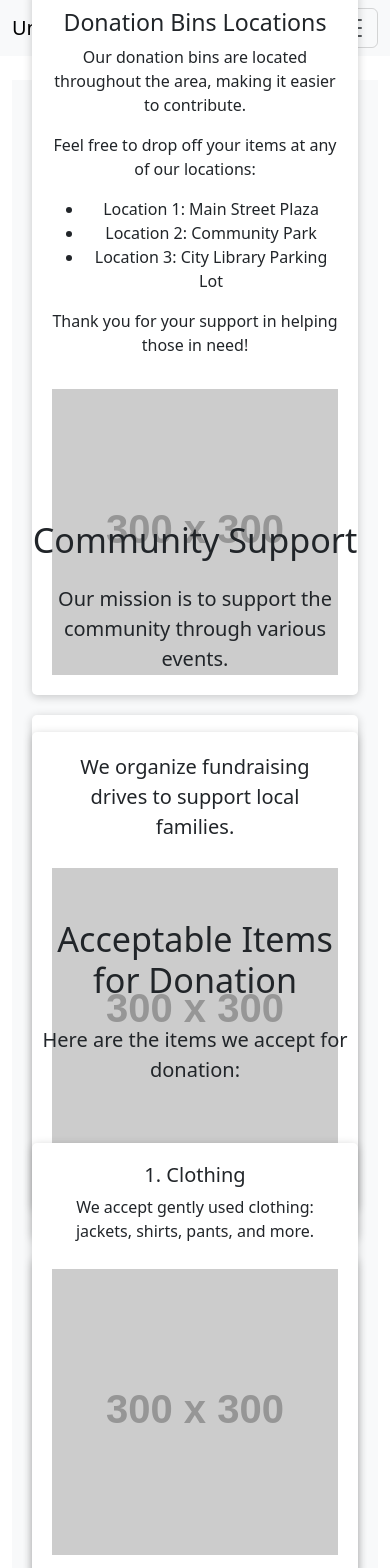
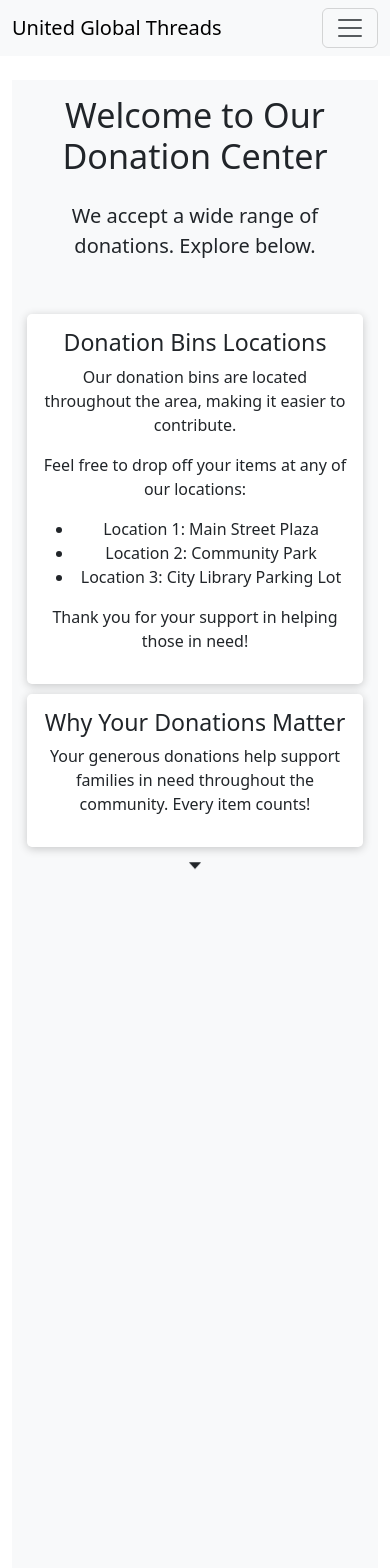
Before and after one commit to IAMMICHAELNBD/unitedglobalthreads, a React (Create React App) app in the folder react-unitedglobalthreads/: page / in a window 390 px wide. Shown: the top 1568 px of the page. Built offline with nearby package versions, Linux system fonts and the light colour scheme.

Commit message:
Adding more node modules

```diff
--- a/react-unitedglobalthreads/src/App.js
+++ b/react-unitedglobalthreads/src/App.js
@@ -1,27 +1,39 @@
-import React, { useEffect } from 'react';
+import React, { useEffect, useState } from 'react';
 import { BrowserRouter as Router, Route, Routes, Link } from 'react-router-dom';
 import Home from './components/Home';
 import About from './components/About';
 import Contact from './components/Contact';
-import './styles.css'; // Keep your custom styles
-import 'bootstrap/dist/css/bootstrap.min.css'; // Bootstrap CSS
-import '@fortawesome/fontawesome-free/css/all.min.css'; // Font Awesome
-import 'bootstrap/dist/js/bootstrap.bundle.min.js'; // Bootstrap JS
+import Loading from './components/Loading'; // Import the Loading page
+import './styles.css'; // Your global styles
+import 'bootstrap/dist/css/bootstrap.min.css';
+import '@fortawesome/fontawesome-free/css/all.min.css';
+import 'bootstrap/dist/js/bootstrap.bundle.min.js';
 import AOS from 'aos'; // Import AOS library
 import 'aos/dist/aos.css'; // Import AOS styles
 
 const App = () => {
-  // Initialize AOS inside useEffect
+  const [loading, setLoading] = useState(true); // Set loading state to true initially
+
   useEffect(() => {
     AOS.init({
       duration: 1000, // Animation duration
       easing: 'ease-in-out', // Easing function
-      once: true, // Whether animation should happen only once - while scrolling down
+      once: true, // Animation should happen only once
     });
-  }, []); // Empty dependency array to run only once
+
+    const timer = setTimeout(() => {
+      setLoading(false); // Simulate loading timeout
+    }, 3000); // Adjust the loading time as needed
+
+    return () => clearTimeout(timer); // Clear timer on cleanup
+  }, []);
 
   return (
     <Router>
+      {loading ? (
+        <Loading /> // Show loading screen while loading
+      ) : (
+        <div>
           <nav className="navbar navbar-expand-lg navbar-light bg-light">
             <div className="container-fluid">
               <Link className="navbar-brand" to="/">United Global Threads</Link>
@@ -57,6 +69,8 @@ const App = () => {
               <Route path="/contact" element={<Contact />} />
             </Routes>
           </div>
+        </div>
+      )}
     </Router>
   );
 };
--- a/react-unitedglobalthreads/src/components/Home.css
+++ b/react-unitedglobalthreads/src/components/Home.css
@@ -66,3 +66,46 @@
     height: auto; /* Maintain aspect ratio */
     margin-top: 10px; /* Space above images */
   }
+
+  /* Home.css */
+
+/* Default styles for sections, info panes, etc. remain the same */
+
+/* Responsive adjustments */
+@media (max-width: 768px) {
+    /* Adjust heading sizes for smaller screens */
+    h1 {
+      font-size: 2.5rem; /* Smaller size for mobile */
+    }
+
+    h2 {
+      font-size: 2rem; /* Smaller size for mobile */
+    }
+
+    .lead {
+      font-size: 1.2rem; /* Adjust lead text size */
+    }
+
+    /* Adjust padding for sections */
+    .section {
+      padding: 15px; /* Less padding on mobile */
+    }
+
+    /* Adjust margins for panes */
+    .info-pane {
+      margin: 5px 0; /* Less margin for mobile */
+      padding: 15px; /* Less padding inside the panes */
+    }
+
+    /* Style for buttons */
+    .btn-lg {
+      width: 100%; /* Make buttons full-width on mobile */
+      margin-top: 10px; /* Space above buttons */
+    }
+
+    /* Image adjustments */
+    .info-pane img {
+      width: 100%; /* Ensure images fit within the pane */
+      height: auto; /* Maintain aspect ratio */
+    }
+  }
--- a/react-unitedglobalthreads/src/components/Home.js
+++ b/react-unitedglobalthreads/src/components/Home.js
@@ -22,7 +22,9 @@ const Home = () => {
       {/* Welcome Section */}
       <section className="section vh-100 d-flex flex-column align-items-center justify-content-center text-center">
         <h1 className="display-4 mb-4" data-aos="fade-up">Welcome to Our Donation Center</h1>
-        <p className="lead mb-5" data-aos="fade-up" data-aos-delay="100">We accept a wide range of donations. Explore below.</p>
+        <p className="lead mb-5" data-aos="fade-up" data-aos-delay="100">
+          We accept a wide range of donations. Explore below.
+        </p>
 
         {/* Donation Bins Pane */}
         <div className="info-pane" data-aos="fade-up" data-aos-delay="200">
@@ -35,14 +37,12 @@ const Home = () => {
             <li>Location 3: City Library Parking Lot</li>
           </ul>
           <p>Thank you for your support in helping those in need!</p>
-          <img src="https://via.placeholder.com/300" alt="Donation Bin" className="mt-3" />
         </div>
 
-        {/* Additional Pane with Image */}
+        {/* Additional Pane with Explanation */}
         <div className="info-pane" data-aos="fade-up" data-aos-delay="300">
           <h3>Why Your Donations Matter</h3>
           <p>Your generous donations help support families in need throughout the community. Every item counts!</p>
-          <img src="https://via.placeholder.com/300" alt="Why Donations Matter" className="mt-3" />
         </div>
 
         <ArrowDown /> {/* Add Arrow here */}
@@ -55,17 +55,14 @@ const Home = () => {
 
         <div className="info-pane" data-aos="fade-up" data-aos-delay="200">
           <p className="lead">We organize fundraising drives to support local families.</p>
-          <img src="https://via.placeholder.com/300" alt="Community Event" />
           <p>Details about how to participate and the impact of these drives.</p>
         </div>
         <div className="info-pane" data-aos="fade-up" data-aos-delay="300">
           <p>Volunteer Opportunities: Join us to help your neighbors.</p>
-          <img src="https://via.placeholder.com/300" alt="Volunteer Opportunities" />
           <p>Information about how to sign up to help in the community.</p>
         </div>
         <div className="info-pane" data-aos="fade-up" data-aos-delay="400">
           <p>Donation Drives: Contribute items to help our community during drives.</p>
-          <img src="https://via.placeholder.com/300" alt="Donation Drives" />
         </div>
 
         <ArrowDown /> {/* Add Arrow here */}
@@ -76,35 +73,30 @@ const Home = () => {
         <h1 className="display-4 mb-4" data-aos="fade-up">Acceptable Items for Donation</h1>
         <p className="lead mb-5" data-aos="fade-up" data-aos-delay="100">Here are the items we accept for donation:</p>
 
-        {/* Individual panes for each acceptable item */}
+        {/* Individual panes for each acceptable item without images */}
         <div className="info-pane" data-aos="fade-up" data-aos-delay="200">
           <h5>1. Clothing</h5>
           <p>We accept gently used clothing: jackets, shirts, pants, and more.</p>
-          <img src="https://via.placeholder.com/300" alt="Clothing Donation" />
         </div>
 
         <div className="info-pane" data-aos="fade-up" data-aos-delay="300">
           <h5>2. Non-perishable Food</h5>
           <p>Donations can include canned goods, pasta, rice, and other shelf-stable items.</p>
-          <img src="https://via.placeholder.com/300" alt="Food Donation" />
         </div>
 
         <div className="info-pane" data-aos="fade-up" data-aos-delay="400">
           <h5>3. Toys and Games</h5>
           <p>Please donate toys that are clean, safe, and in good working condition.</p>
-          <img src="https://via.placeholder.com/300" alt="Toys Donation" />
         </div>
 
         <div className="info-pane" data-aos="fade-up" data-aos-delay="500">
           <h5>4. Books</h5>
           <p>Children's books, adult fiction, and non-fiction books are welcomed.</p>
-          <img src="https://via.placeholder.com/300" alt="Books Donation" />
         </div>
 
         <div className="info-pane" data-aos="fade-up" data-aos-delay="600">
           <h5>5. Household Items</h5>
           <p>We accept kitchenware, small appliances, and other household essentials.</p>
-          <img src="https://via.placeholder.com/300" alt="Household Items" />
         </div>
 
         <ArrowDown /> {/* Add Arrow here */}
--- /dev/null
+++ b/react-unitedglobalthreads/src/components/Loading.css
@@ -0,0 +1,71 @@
+/* Loading.css or Home.css */
+
+/* Loading Styles */
+.loading-container {
+    position: fixed;
+    top: 0;
+    left: 0;
+    width: 100%;
+    height: 100%;
+    display: flex;
+    align-items: center;
+    justify-content: center;
+    z-index: 9999; /* Ensure it stays on top of other content */
+    background: rgba(0, 0, 0, 0.8); /* Dark background for contrast */
+  }
+
+  .loading-text {
+    color: white; /* Text color */
+    font-size: 2rem; /* Text size */
+    text-align: center; /* Center text */
+    position: absolute; /* Adjust position */
+  }
+
+  /* Ensure the arrow has margins and animation */
+  .arrow-down {
+    margin-top: 20px; /* Space above arrow */
+    animation: bounce 1s infinite; /* Animation effect */
+  }
+
+  /* Bounce Effect */
+  @keyframes bounce {
+    0%, 20%, 50%, 80%, 100% {
+      transform: translateY(0); /* No movement at start */
+    }
+    40% {
+      transform: translateY(-10px); /* Move up */
+    }
+    60% {
+      transform: translateY(-5px); /* Move down */
+    }
+  }
+
+  /* Ensure sections have a consistent background color */
+  .section {
+    background-color: #f8f9fa; /* Light grey background */
+    transition: background-color 0.5s ease; /* Smooth transition */
+    padding: 20px; /* Padding around the section */
+  }
+
+  /* Styling for each info pane */
+  .info-pane {
+    background-color: #ffffff; /* White background for info panes */
+    padding: 20px; /* Padding */
+    border-radius: 5px; /* Rounded corners */
+    margin: 10px 0; /* Margin between panes */
+    box-shadow: 0 2px 10px rgba(0, 0, 0, 0.2); /* Subtle shadow effect */
+    transition: opacity 0.5s ease; /* Smooth appearance */
+  }
+
+  /* Styles for headings */
+  h1, h2 {
+    color: #343a40; /* Dark color for headings */
+    text-align: center; /* Center heading text */
+  }
+
+  /* Image styling */
+  .info-pane img {
+    max-width: 100%; /* Make images responsive */
+    height: auto; /* Maintain aspect ratio */
+    margin-top: 10px; /* Space above images */
+  }
--- /dev/null
+++ b/react-unitedglobalthreads/src/components/Loading.js
@@ -0,0 +1,141 @@
+import React from 'react';
+import { Particles } from 'react-tsparticles';
+
+const Loading = () => {
+  const particlesInit = (main) => {
+    console.log(main);
+  };
+
+  const particlesLoaded = (container) => {
+    console.log(container);
+  };
+
+  return (
+    <div className="loading-container">
+      <Particles
+        id="tsparticles"
+        init={particlesInit}
+        loaded={particlesLoaded}
+        options={{
+          particles: {
+            number: {
+              value: 100,
+              density: {
+                enable: true,
+                value_area: 800,
+              },
+            },
+            move: {
+              enable: true,
+              speed: 2,
+              direction: "none",
+              random: false,
+              straight: false,
+              out_mode: "out",
+              bounce: false,
+              attract: {
+                enable: false,
+                rotateX: 600,
+                rotateY: 1200,
+              },
+            },
+            line_linked: {
+              enable: true,
+              distance: 150,
+              color: "#ffffff",
+              opacity: 0.4,
+              width: 1,
+            },
+            shape: {
+              type: "circle",
+              stroke: {
+                width: 0,
+                color: "#000000",
+              },
+              polygon: {
+                nb_sides: 5,
+              },
+              image: {
+                src: "img/github.svg",
+                width: 100,
+                height: 100,
+              },
+            },
+            opacity: {
+              value: 0.5,
+              random: false,
+              anim: {
+                enable: false,
+                speed: 1,
+                opacity_min: 0.1,
+                sync: false,
+              },
+            },
+            size: {
+              value: 5,
+              random: true,
+              anim: {
+                enable: false,
+                speed: 40,
+                size_min: 0.1,
+                sync: false,
+              },
+            },
+            rotate: {
+              value: 0,
+              random: true,
+              anim: {
+                enable: false,
+                speed: 30,
+                sync: false,
+              },
+            },
+          },
+          interactivity: {
+            detect_on: "canvas",
+            events: {
+              onClick: {
+                enable: true,
+                mode: "push",
+              },
+              onHover: {
+                enable: true,
+                mode: "repulse",
+              },
+              resize: true,
+            },
+            modes: {
+              grab: {
+                distance: 400,
+                line_linked: {
+                  opacity: 1,
+                },
+              },
+              bubble: {
+                distance: 400,
+                size: 40,
+                duration: 2,
+                opacity: 8,
+                speed: 3,
+              },
+              repulse: {
+                distance: 200,
+                duration: 0.4,
+              },
+              push: {
+                particles_nb: 4,
+              },
+              remove: {
+                particles_nb: 2,
+              },
+            },
+          },
+          retina_detect: true,
+        }}
+      />
+      <h1 className="loading-text">Loading...</h1>
+    </div>
+  );
+};
+
+export default Loading;
```
Also changed, not shown: package.json (+8 -1 lines), 1 other file (tests, documents, lock files or other folders). Lines whose indentation alone changed are shown as unchanged.
